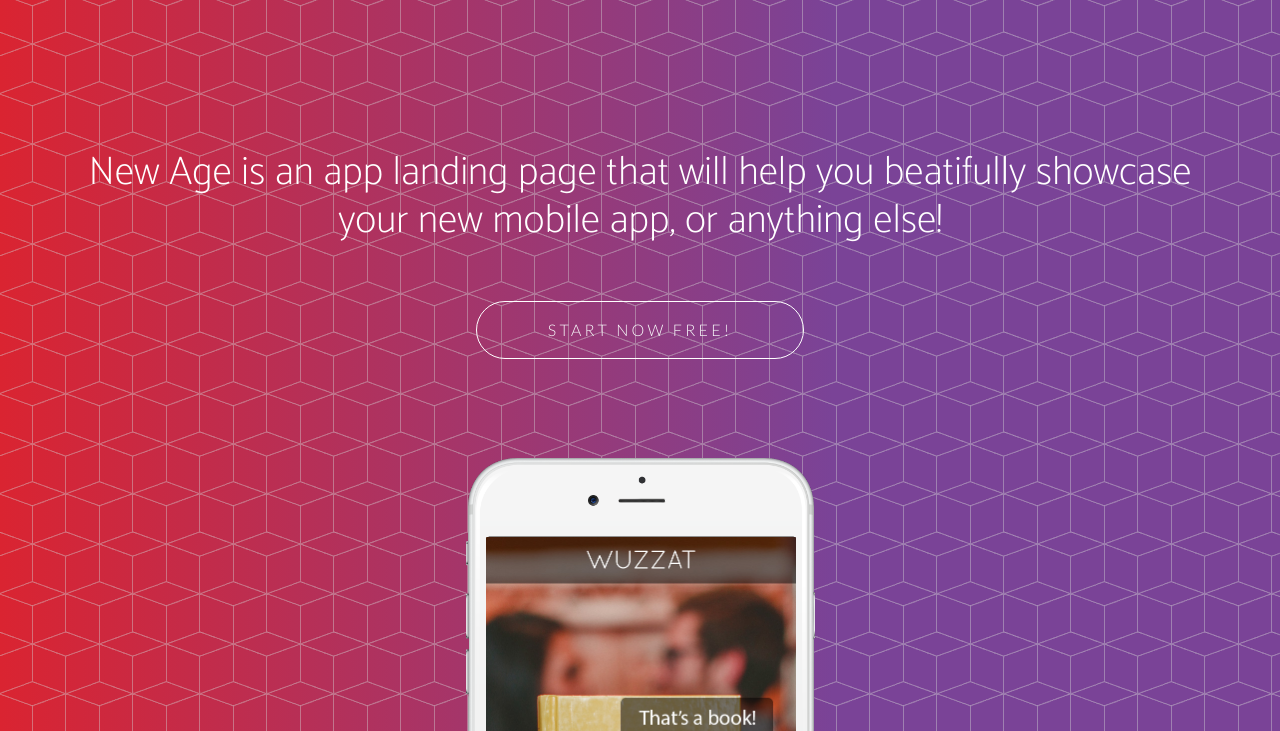
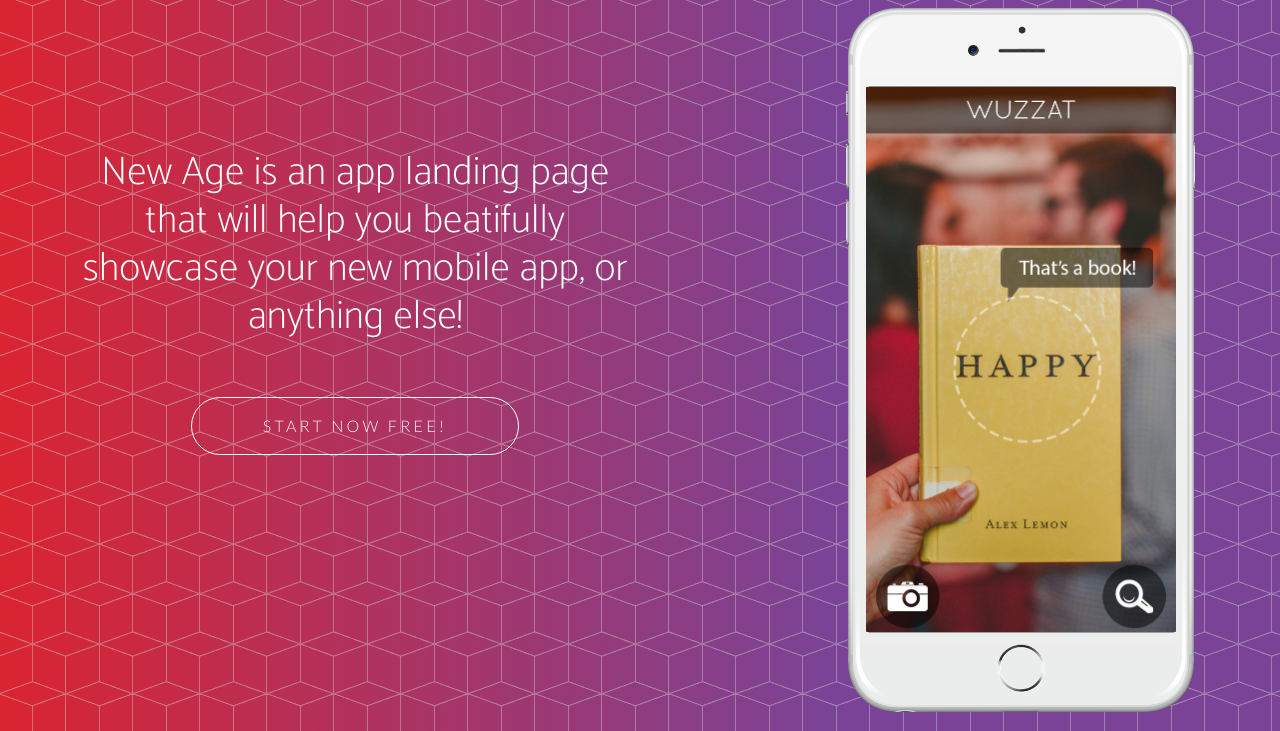
Before and after one commit to Strukturavaltas-03-Frontend-2022/bs-projekt-sitebuilding-szilavi, a plain HTML site: page index.html in a window 1280 px wide. Shown: the part 69-800 px from the top of the page. Drawn offline with nearby package versions, Linux system fonts and the light colour scheme.

Commit message:
elkezdtem a responsivitast

```diff
--- a/index.html
+++ b/index.html
@@ -81,7 +81,9 @@
         </div>
       </nav>
       <!-- HEADER / PHONE -->
-      <div class="container my-5 pt-5">
+      <div class="container">
+        <div class="row">
+          <div class="container my-5 pt-5 col-lg-6">
             <div class="row d-flex justify-content-center">
               <h1 class="text-center text-white font-weight-light mt-5">
                 New Age is an app landing page that will help you beatifully
@@ -94,9 +96,11 @@
               </button>
             </div>
           </div>
-      <div class="mobile pb-5">
+          <div class="mobile pb-5 col-lg-6 justify-content-lg-end">
             <div class="phone">
               <div class="phoneScreen"></div>
+            </div>
+          </div>
         </div>
       </div>
     </header>
```
Lines whose indentation alone changed are shown as unchanged.
